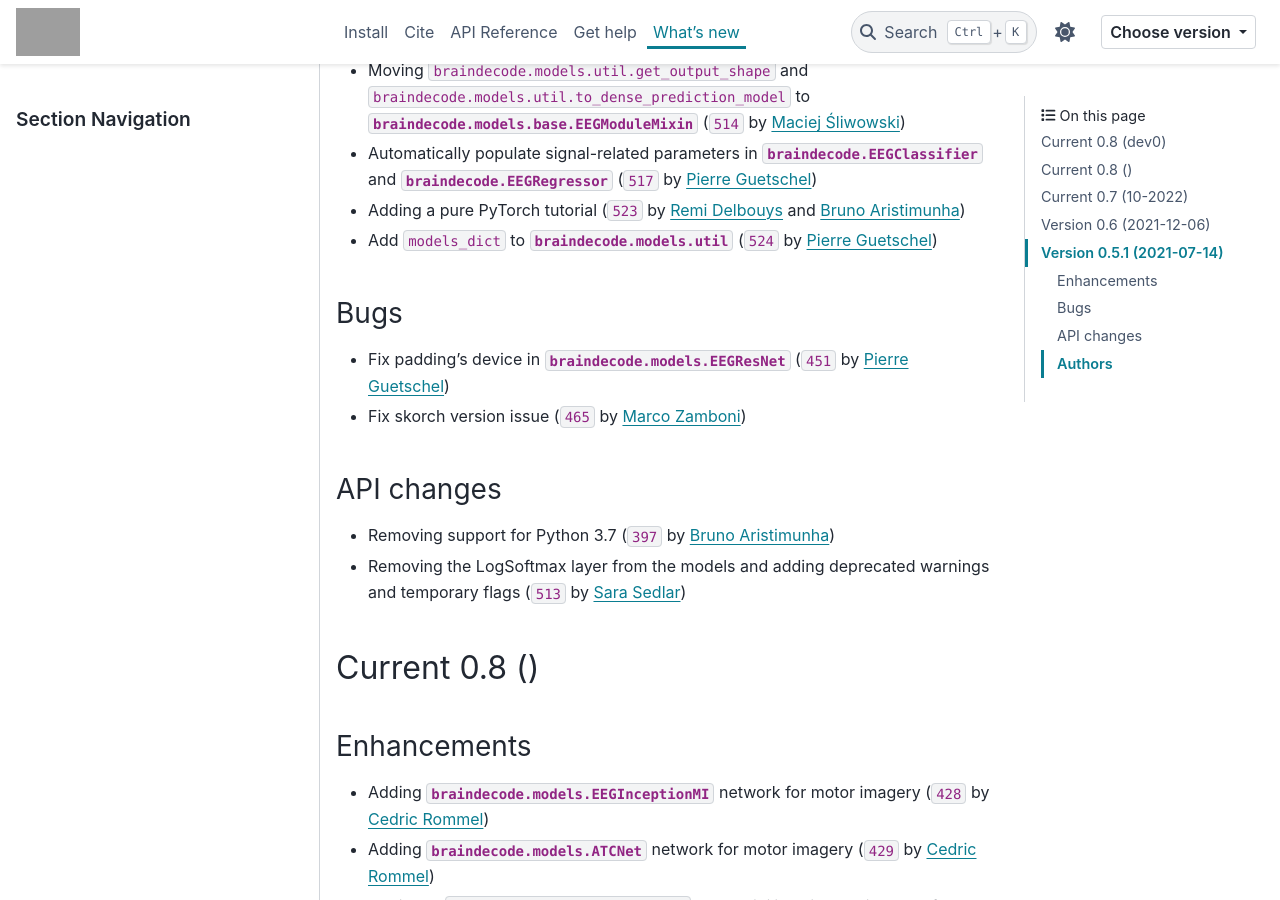
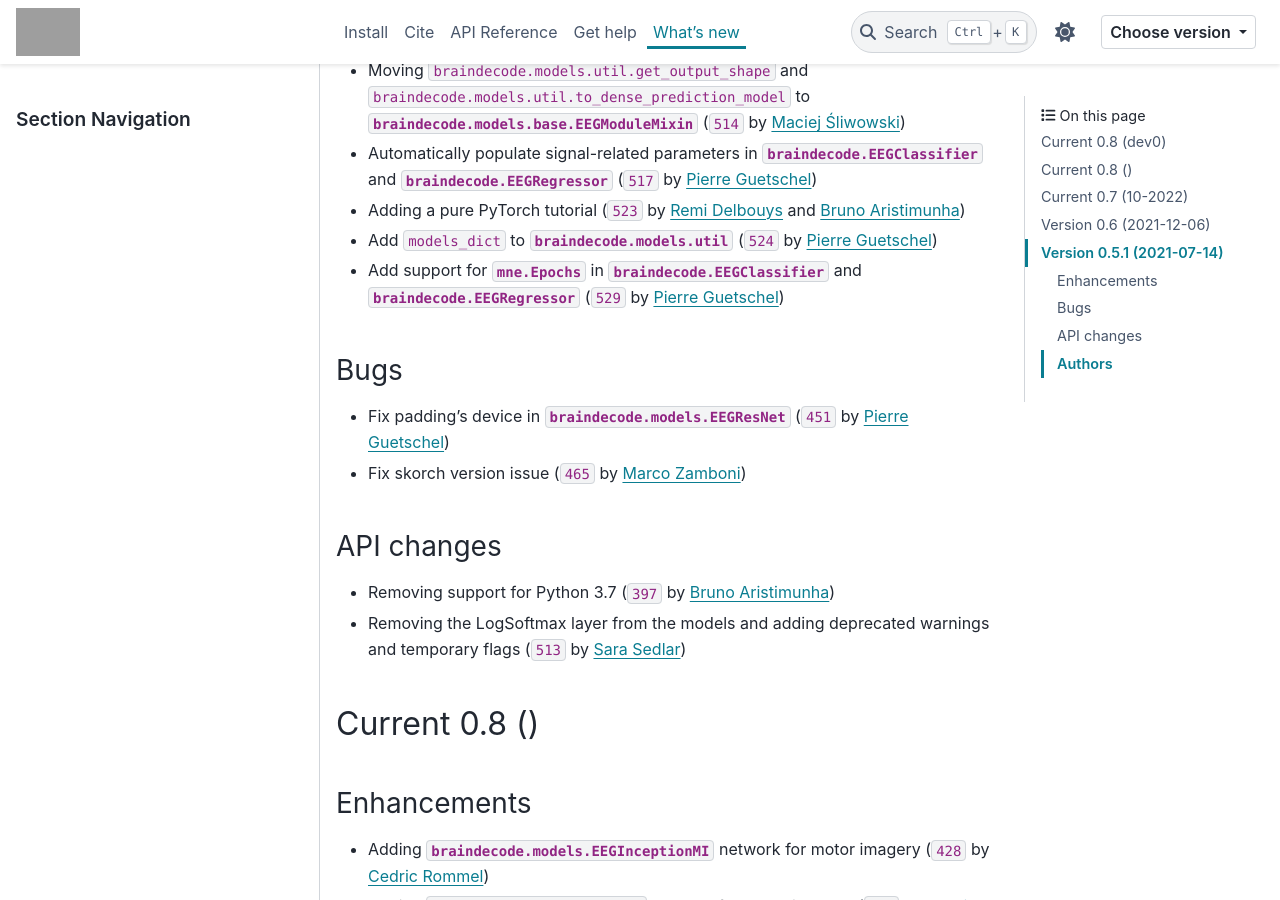
Before and after one commit to braindecode/braindecode, a Sphinx documentation site: the page built from docs/whats_new.rst, in a window 1280 px wide and 900 px high, scrolled down 1767 px. Built offline with Sphinx 7.4.7 and the PyData theme 0.15.4, drawn with Linux system fonts in a browser that asks for light colours; pages that are not in the unit, such as notebooks, are missing from menus; comment, search, counter and statistics services are not loaded; cross-references to code outside the pages are shown as plain code; grey boxes are pictures that could not be loaded.

Commit message:
Update whats_new.rst

```diff
--- a/docs/whats_new.rst
+++ b/docs/whats_new.rst
@@ -49,6 +49,7 @@ Enhancements
 - Automatically populate signal-related parameters in :class:`braindecode.EEGClassifier` and :class:`braindecode.EEGRegressor` (:gh:`517` by `Pierre Guetschel`_)
 - Adding a pure PyTorch tutorial (:gh:`523` by `Remi Delbouys`_  and `Bruno Aristimunha`_)
 - Add ``models_dict`` to :mod:`braindecode.models.util` (:gh:`524` by `Pierre Guetschel`_)
+- Add support for :class:`mne.Epochs` in :class:`braindecode.EEGClassifier` and :class:`braindecode.EEGRegressor` (:gh:`529` by `Pierre Guetschel`_)
 
 Bugs
 ~~~~
```
